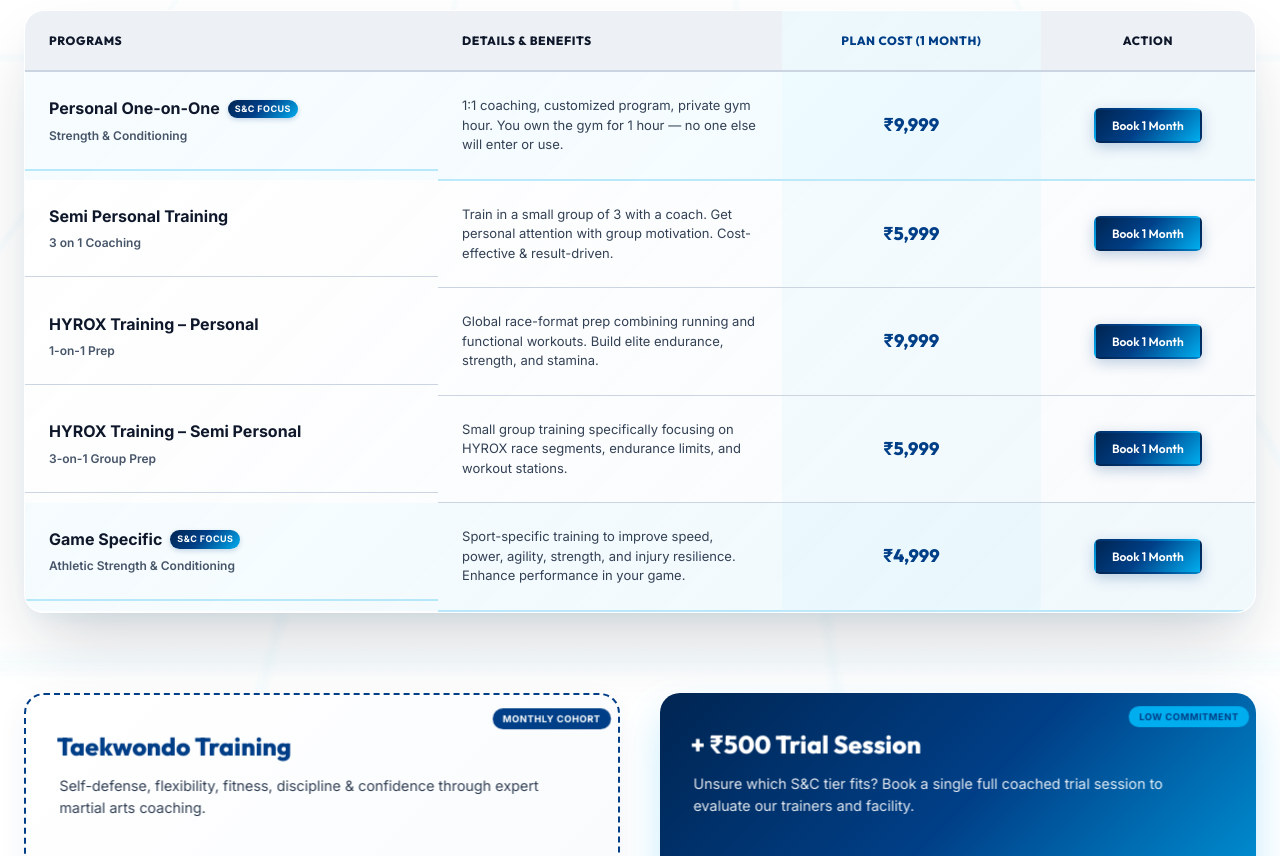
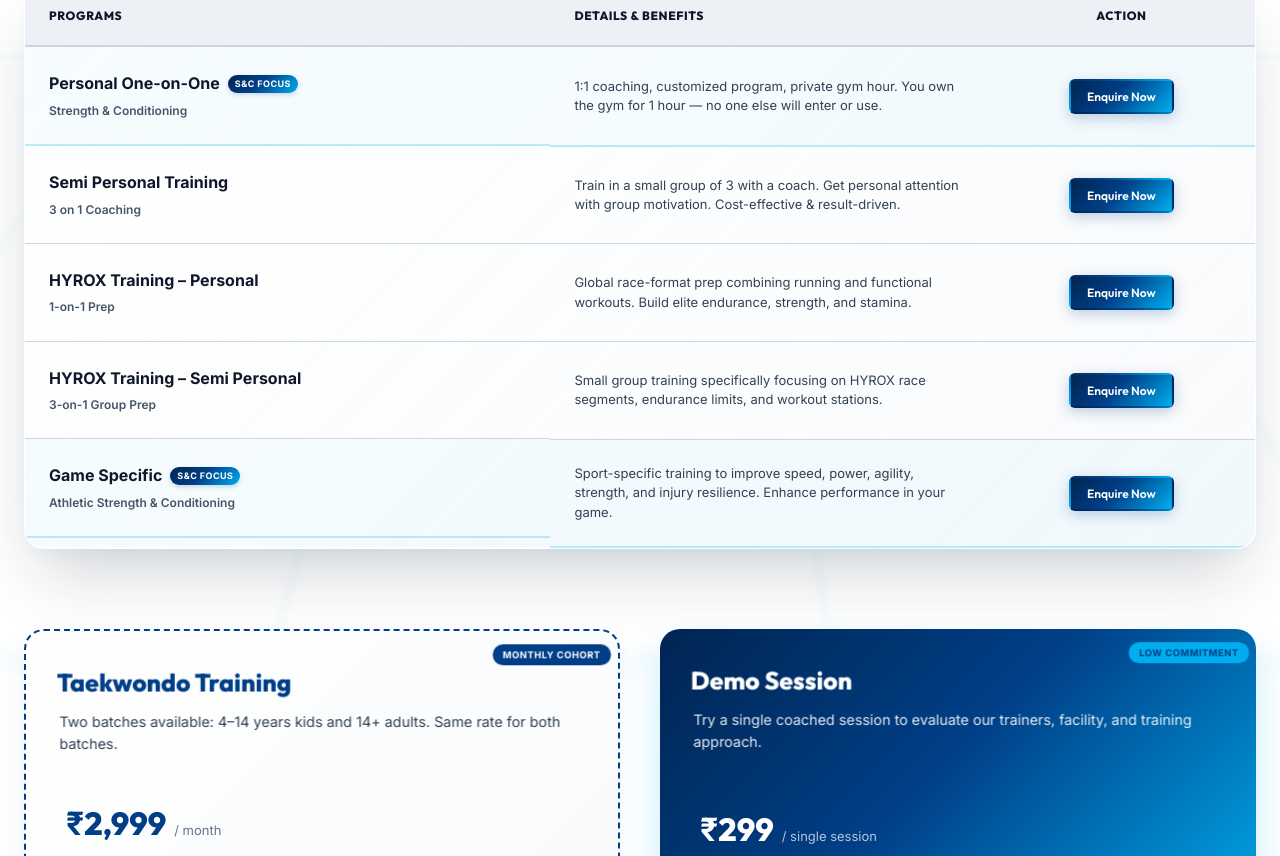
Before and after one commit to Saleeq12217925/vertex_performance, a React (Vite) app: page / in a window 1280 px wide. Shown: the part 5364-6220 px from the top of the page. Built offline with nearby package versions, Linux system fonts and the light colour scheme.

Commit message:
Update booking flow and remove visible rate-card pricing

```diff
--- a/src/App.jsx
+++ b/src/App.jsx
@@ -39,7 +39,6 @@ const LinkedinIcon = () => (
 import logoFull from './assets/logo_full.jpg'
 import logoIcon from './assets/logo_icon.jpg'
 import heroGym from './assets/hero_gym_interior.png'
-import upiQr from './assets/upi_qr.jpg'
 import rateCard1 from './assets/rate_card_1.jpg'
 import rateCard2 from './assets/rate_card_2.jpg'
 import servicesTabImg from './assets/services_tab.jpg'
@@ -322,7 +321,6 @@ function App() {
     }
 
     // Send form details automatically to the owner's email in the background (using Web3Forms free tier)
-    // Replace "YOUR_ACCESS_KEY_HERE" with your Web3Forms key when ready
     const formData = new FormData();
     formData.append("access_key", WEB3FORMS_ACCESS_KEY);
     formData.append("subject", `New Vertex Performance Booking: ${bookingForm.name}`);
@@ -346,12 +344,12 @@ function App() {
       console.error("Error sending booking details automatically:", err);
     });
 
-    // Move to payment checkout step in the modal
+    executeWhatsAppRedirect();
     setBookingStep(2)
   }
 
   const executeWhatsAppRedirect = () => {
-    const greeting = `Hello Vertex! I have just booked my training slot at Vertex Performance for the "${bookingForm.program}" (${bookingForm.plan} at ${bookingForm.price}).\n\nHere is my UPI payment receipt screenshot for slot verification.`;
+    const greeting = `Hello Vertex! I would like to enquire about the "${bookingForm.program}" (${bookingForm.plan} at ${bookingForm.price}). My details are: Name - ${bookingForm.name}, Age - ${bookingForm.age}, Gender - ${bookingForm.gender}, Phone - ${bookingForm.phone}. Please help me with the next steps.`;
     window.open(`https://wa.me/918488862388?text=${encodeURIComponent(greeting)}`, '_blank');
     setBookingConfirmed(true);
   }
@@ -398,7 +396,7 @@ function App() {
             <a href="#who-we-help" className="nav-item">Who We Help</a>
             <a href="#gallery" className="nav-item">Gallery</a>
             <a href="#contact" className="nav-item">Contact</a>
-            <button onClick={() => triggerBooking('Demo Session', 'Single Session', '₹500')} className="nav-item btn btn-primary header-btn">Book Now</button>
+            <button onClick={() => triggerBooking('Demo Session', 'Single Session', '₹299')} className="nav-item btn btn-primary header-btn">Book Now</button>
           </nav>
           <button className="mobile-nav-toggle" onClick={() => setMobileMenuOpen(!mobileMenuOpen)}>
             {mobileMenuOpen ? <X size={24} /> : <Menu size={24} />}
@@ -411,7 +409,7 @@ function App() {
           <a href="#who-we-help" onClick={() => setMobileMenuOpen(false)}>Who We Help</a>
           <a href="#gallery" onClick={() => setMobileMenuOpen(false)}>Gallery</a>
           <a href="#contact" onClick={() => setMobileMenuOpen(false)}>Contact</a>
-          <button className="btn btn-primary" onClick={() => { setMobileMenuOpen(false); triggerBooking('Demo Session', 'Single Session', '₹500'); }}>Book Now</button>
+          <button className="btn btn-primary" onClick={() => { setMobileMenuOpen(false); triggerBooking('Demo Session', 'Single Session', '₹299'); }}>Book Now</button>
         </div>
       </header>
 
@@ -427,7 +425,7 @@ function App() {
             <h1 className="animate-hero-title">YOUR GOALS. <br /> OUR EXPERTISE. <br /><span className="text-gradient">UNSTOPPABLE YOU.</span></h1>
             <p className="hero-subtitle animate-hero-subtitle">Elite athletic strength & conditioning, custom performance programming, and active physical rehabilitation. All unified under one roof.</p>
             <div className="hero-actions animate-hero-actions">
-              <button onClick={() => triggerBooking('Demo Session', 'Single Session', '₹500')} className="btn btn-primary">Book a Session</button>
+              <button onClick={() => triggerBooking('Demo Session', 'Single Session', '₹299')} className="btn btn-primary">Book a Session</button>
               <a href="#programs" className="btn btn-secondary">View Programs</a>
             </div>
             <div className="hero-stats animate-hero-stats">
@@ -618,7 +616,7 @@ function App() {
           <div className="program-cta-banner reveal">
             <h3>Ready to Transform Your Performance?</h3>
             <p>Speak to a coach today or try out our facility with a Demo Session.</p>
-            <button onClick={() => triggerBooking('Demo Session', 'Single Session', '₹500')} className="btn btn-primary text-white">Start Your Program</button>
+            <button onClick={() => triggerBooking('Demo Session', 'Single Session', '₹299')} className="btn btn-primary text-white">Start Your Program</button>
           </div>
         </div>
       </section>
@@ -682,7 +680,7 @@ function App() {
           <div className="section-header text-center reveal">
             <div className="badge-pill">Interactive Rate Card</div>
             <h2 className="text-gradient">VERTEX RATE CARD</h2>
-            <p className="section-subtitle">We offer structured membership models. Tap on any price block or plan duration to initiate booking for that slot.</p>
+            <p className="section-subtitle">Choose a plan that fits your goals. Tap any card to enquire about availability and next steps.</p>
             <div className="billing-toggle-container">
               {['1 Month', '3 Months', '6 Months', '12 Months'].map((d) => (
                 <button key={d} onClick={() => setRateCardDuration(d)} className={`duration-selector-btn ${rateCardDuration === d ? 'active' : ''}`}>{d}</button>
@@ -695,16 +693,12 @@ function App() {
                 <tr>
                   <th>Programs</th>
                   <th>Details & Benefits</th>
-                  <th className="active-column-header text-center">Plan Cost ({rateCardDuration})</th>
                   <th className="text-center">Action</th>
                 </tr>
               </thead>
               <tbody>
                 {rateCardData.map((row) => {
                   const isSCHighlight = row.sub.toLowerCase().includes('strength');
-                  const priceObj = row.prices[rateCardDuration];
-                  const isPromo = priceObj && priceObj.promoText && rateCardDuration === '3 Months';
-                  const finalPrice = priceObj ? (isPromo ? priceObj.promoValue : priceObj.value) : null;
                   return (
                     <tr key={row.id} className={isSCHighlight ? 'sc-highlighted-row' : ''}>
                       <td className="program-title-cell">
@@ -715,26 +709,10 @@ function App() {
                         <span className="program-sub">{row.sub}</span>
                       </td>
                       <td className="program-details-cell">{row.details}</td>
-                      {priceObj ? (
-                        <td className="price-cell active-price-cell text-center" onClick={() => triggerBooking(`${row.name} (${row.sub})`, rateCardDuration, `₹${finalPrice.toLocaleString('en-IN')}`)}>
-                          <div className="price-cell-content">
-                            {isPromo && <span className="promo-pill">PROMO OFFER</span>}
-                            <span className="price-val">₹{finalPrice.toLocaleString('en-IN')}</span>
-                            {isPromo && <span className="promo-subtext">{priceObj.promoText}</span>}
-                            {priceObj.savings && <span className="savings-badge mt-1">Save ₹{priceObj.savings.toLocaleString('en-IN')}</span>}
-                          </div>
-                        </td>
-                      ) : (
-                        <td className="empty-cell text-center">—</td>
-                      )}
                       <td className="action-cell text-center">
-                        {priceObj ? (
-                          <button onClick={() => triggerBooking(`${row.name} (${row.sub})`, rateCardDuration, `₹${finalPrice.toLocaleString('en-IN')}`)} className="btn btn-primary btn-sm">
-                            Book {rateCardDuration}
-                          </button>
-                        ) : (
-                          <span className="not-available-label">Contact Us</span>
-                        )}
+                        <button onClick={() => triggerBooking(`${row.name} (${row.sub})`, rateCardDuration, `Enquire for ${rateCardDuration}`)} className="btn btn-primary btn-sm">
+                          Enquire Now
+                        </button>
                       </td>
                     </tr>
                   );
@@ -744,21 +722,13 @@ function App() {
           </div>
           <div className="rate-card-mobile-grid" key={rateCardDuration}>
             {rateCardData.map((row) => {
-              const priceObj = row.prices[rateCardDuration];
-              if (!priceObj) return null;
-              const isPromo = priceObj.promoText && rateCardDuration === '3 Months';
-              const finalPrice = isPromo ? priceObj.promoValue : priceObj.value;
               const isSCHighlight = row.sub.toLowerCase().includes('strength');
               return (
                 <div key={row.id} className={`rate-card-mobile-card glass reveal ${isSCHighlight ? 'sc-highlighted-card' : ''}`}>
                   {isSCHighlight && <span className="sc-badge-banner">S&C FOCUS</span>}
                   <div className="card-top"><h4>{row.name}</h4><span className="sub">{row.sub}</span></div>
                   <p className="details">{row.details}</p>
-                  <div className="price-block">
-                    <span className="duration-label">{rateCardDuration} Plan</span>
-                    <div className="price-row"><span className="amount">₹{finalPrice.toLocaleString('en-IN')}</span>{isPromo && <span className="promo-badge">PROMO</span>}</div>
-                  </div>
-                  <button onClick={() => triggerBooking(`${row.name} (${row.sub})`, rateCardDuration, `₹${finalPrice.toLocaleString('en-IN')}`)} className="btn btn-primary btn-sm w-full mt-3">Book This Plan</button>
+                  <button onClick={() => triggerBooking(`${row.name} (${row.sub})`, rateCardDuration, `Enquire for ${rateCardDuration}`)} className="btn btn-primary btn-sm w-full mt-3">Enquire Now</button>
                 </div>
               );
             })}
@@ -767,16 +737,16 @@ function App() {
             <div className="standalone-promo-card taekwondo-promo glass">
               <div className="promo-badge">MONTHLY COHORT</div>
               <h3>Taekwondo Training</h3>
-              <p>Self-defense, flexibility, fitness, discipline & confidence through expert martial arts coaching.</p>
-              <div className="price-tag"><span className="amount">₹2,499</span><span className="period">/ month</span></div>
-              <button onClick={() => triggerBooking('Taekwondo Training', 'Monthly', '₹2,499')} className="btn btn-secondary w-full">Book Taekwondo Slot</button>
+              <p>Two batches available: 4–14 years kids and 14+ adults. Same rate for both batches.</p>
+              <div className="price-tag"><span className="amount">₹2,999</span><span className="period">/ month</span></div>
+              <button onClick={() => triggerBooking('Taekwondo Training', 'Monthly', '₹2,999')} className="btn btn-secondary w-full">Book Taekwondo Slot</button>
             </div>
             <div className="standalone-promo-card demo-promo glass">
               <div className="promo-badge trial">LOW COMMITMENT</div>
-              <h3>+ ₹500 Trial Session</h3>
-              <p>Unsure which S&C tier fits? Book a single full coached trial session to evaluate our trainers and facility.</p>
-              <div className="price-tag"><span className="amount">₹500</span><span className="period">/ single session</span></div>
-              <button onClick={() => triggerBooking('Trial Demo Session', 'Single Session', '₹500')} className="btn btn-primary text-white w-full">Book Demo Session</button>
+              <h3>Demo Session</h3>
+              <p>Try a single coached session to evaluate our trainers, facility, and training approach.</p>
+              <div className="price-tag"><span className="amount">₹299</span><span className="period">/ single session</span></div>
+              <button onClick={() => triggerBooking('Trial Demo Session', 'Single Session', '₹299')} className="btn btn-primary text-white w-full">Book Demo Session</button>
             </div>
           </div>
         </div>
@@ -863,7 +833,7 @@ function App() {
             </div>
             <div className="footer-links-grid">
               <div><h4>Company</h4><ul className="footer-links"><li><a href="#about">About</a></li><li><a href="#services">Services</a></li><li><a href="#programs">Programs</a></li><li><a href="#who-we-help">Who We Help</a></li></ul></div>
-              <div><h4>Support</h4><ul className="footer-links"><li><a href="#rate-card">Rate Card</a></li><li><a href="#gallery">Gallery</a></li><li><a href="#contact">Contact</a></li><li><button onClick={() => triggerBooking('Demo Session', 'Single Session', '₹500')} className="btn-link">Book Now</button></li></ul></div>
+              <div><h4>Support</h4><ul className="footer-links"><li><a href="#rate-card">Rate Card</a></li><li><a href="#gallery">Gallery</a></li><li><a href="#contact">Contact</a></li><li><button onClick={() => triggerBooking('Demo Session', 'Single Session', '₹299')} className="btn-link">Book Now</button></li></ul></div>
               <div><h4>Facility Hub</h4><ul className="footer-contact-info"><li><MapPin size={14} className="text-cyan" /><span>#307, Ishan Square, Chandkheda, Ahmedabad</span></li><li><Phone size={14} className="text-cyan" /><span>+91 8488-862388</span></li></ul></div>
             </div>
             <div className="footer-newsletter">
@@ -894,16 +864,18 @@ function App() {
                   <div className="form-group"><label>Gender *</label><select value={bookingForm.gender} onChange={(e) => setBookingForm({...bookingForm, gender: e.target.value})}><option>Male</option><option>Female</option><option>Other</option></select></div>
                 </div>
                 <div className="form-group"><label>Phone Number *</label><input type="tel" value={bookingForm.phone} onChange={(e) => setBookingForm({...bookingForm, phone: e.target.value})} required /></div>
-                <button type="submit" className="btn btn-primary w-full mt-4">Proceed to Payment Checkout</button>
+                <button type="submit" className="btn btn-primary w-full mt-4">Continue on WhatsApp</button>
               </form>
             ) : (
               <div className="booking-modal-payment text-center">
-                <h3>UPI QR Payment Check</h3>
-                <p className="subtitle">Send exactly <strong>{bookingForm.price}</strong> to confirm your booking.</p>
-                <div className="qr-code-frame"><img src={upiQr} alt="UPI Payment QR Code" className="qr-image" /></div>
-                <div className="payment-details-box"><p><strong>Account Holder:</strong> Adeep Mohammed S</p><div className="upi-fallback-row"><span><strong>UPI ID:</strong> <code>adeep@slc</code></span><button onClick={() => {navigator.clipboard.writeText('adeep@slc'); alert('UPI ID copied!');}} className="btn-copy-upi">Copy</button></div></div>
-                <div className="verification-warning-box"><p>⚠️ **Share the payment screenshot on WhatsApp to activate your slot.**</p></div>
-                <button onClick={executeWhatsAppRedirect} className="btn btn-primary w-full mt-4">Confirm & Send on WhatsApp</button>
+                <h3>Opening WhatsApp</h3>
+                <p className="subtitle">Your booking details are being sent to Vertex Performance on WhatsApp.</p>
+                <div className="payment-details-box">
+                  <p><strong>Program:</strong> {bookingForm.program}</p>
+                  <p><strong>Plan:</strong> {bookingForm.plan}</p>
+                  <p><strong>Price:</strong> {bookingForm.price}</p>
+                </div>
+                <button onClick={executeWhatsAppRedirect} className="btn btn-primary w-full mt-4">Open WhatsApp</button>
                 <button type="button" onClick={() => setBookingStep(1)} className="btn btn-secondary btn-sm w-full mt-2">← Back to Details Form</button>
               </div>
             )}
```
